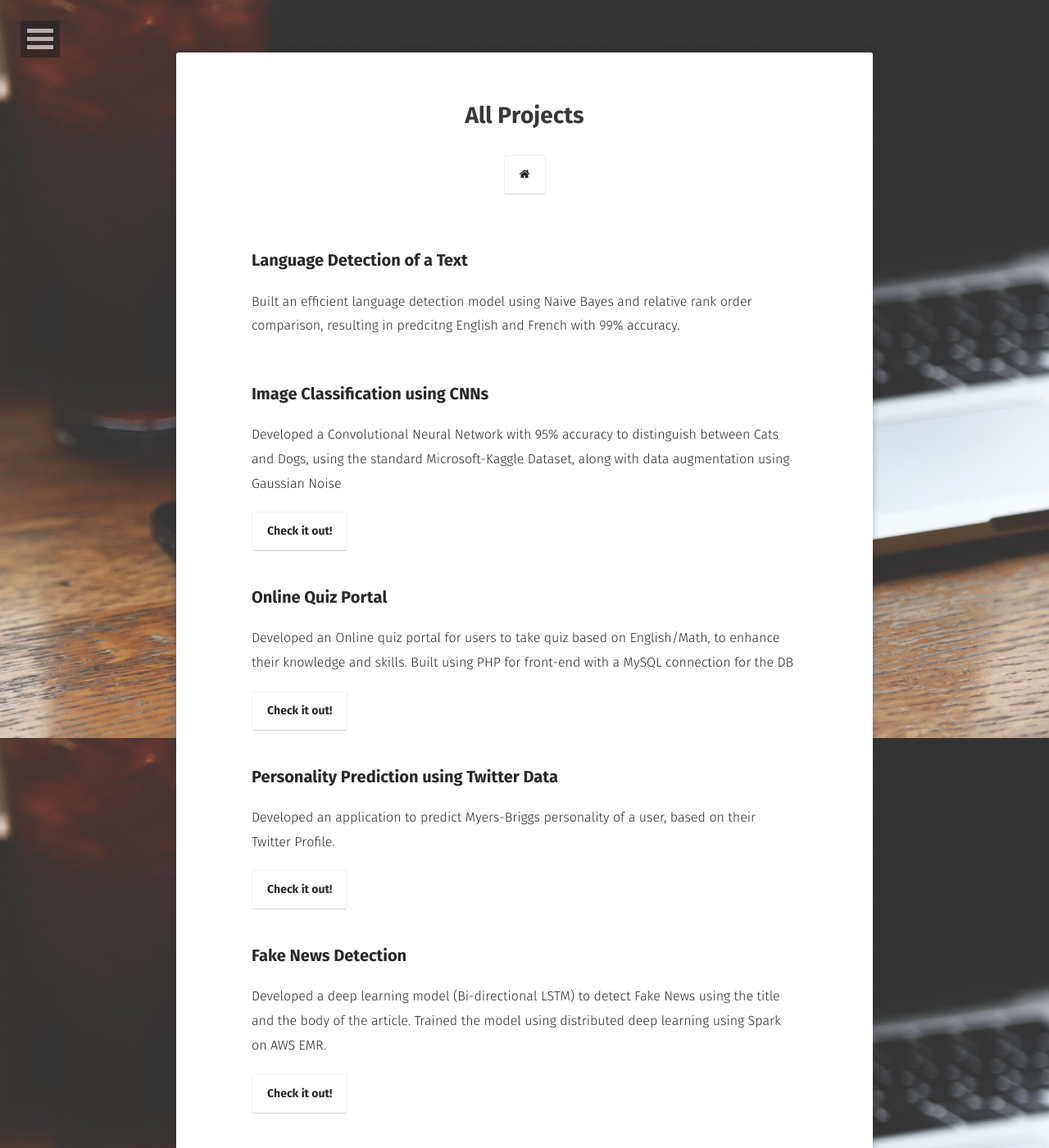
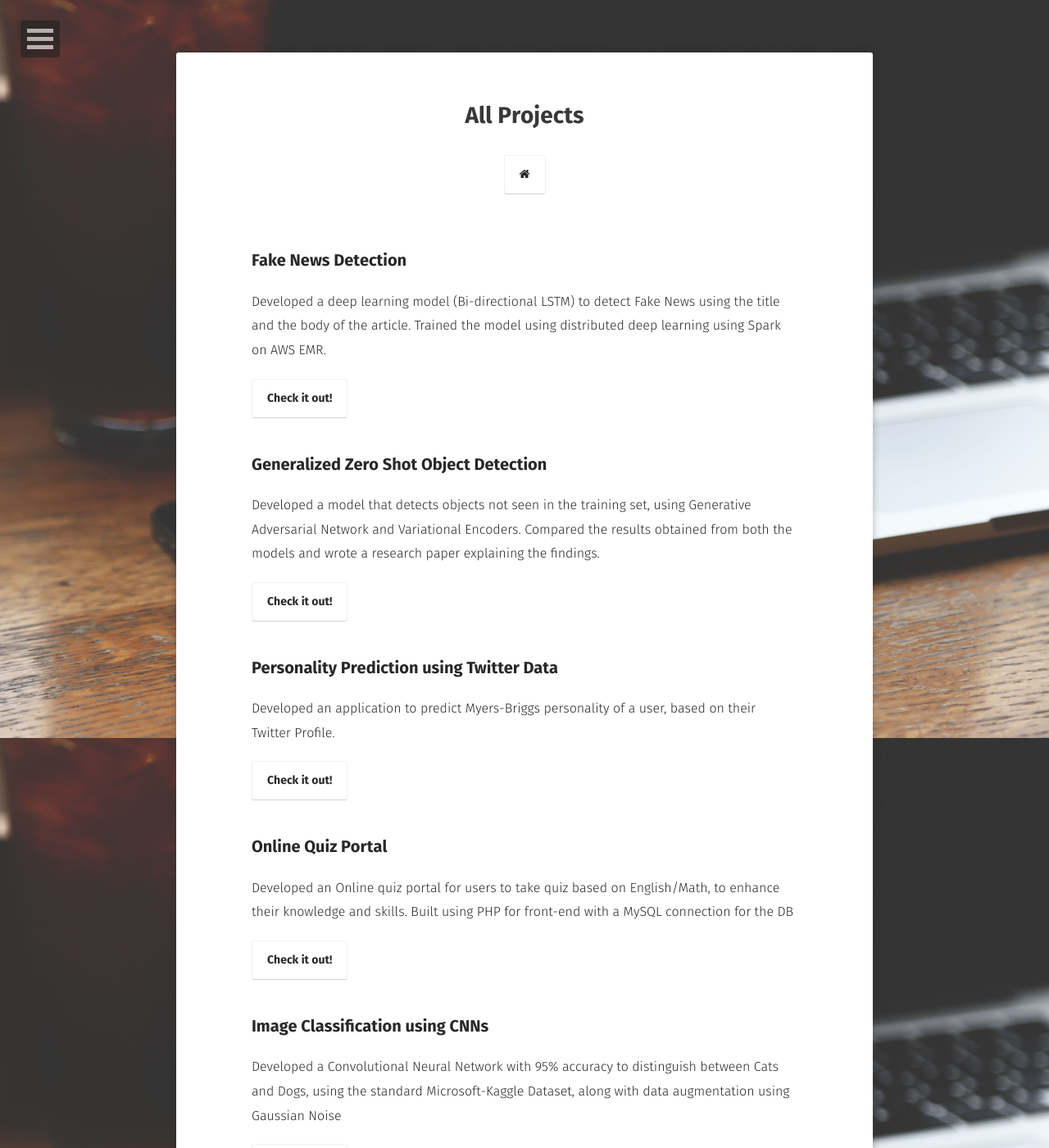
Before and after one commit to Najq/najq.github.io, a Jekyll site: the page built from projects/index.md, in a window 1280 px wide and 1400 px high. Shown: the whole window at 82% size. Built offline with Jekyll 4.4.1, drawn with Linux system fonts in a browser that asks for light colours; some web fonts are replaced.

Commit message:
Social Network

```diff
--- a/_posts/2016-03-23-Twitter.md
+++ /dev/null
@@ -1,13 +0,0 @@
----
-layout: post
-title:  "Personality Prediction using Twitter Data"
-date:   2020-04-06
-excerpt: "Developed an application to predict Myers-Briggs personality of a user, based on their Twitter Profile."
-project: true
-tag:
-comments: false
----
-
-
-
-<center><b>Personality Prediction using Twitter Data</b></center>
--- a/_posts/2016-03-24-quiz.md
+++ /dev/null
@@ -1,13 +0,0 @@
----
-layout: post
-title:  "Online Quiz Portal"
-date:   2020-04-06
-excerpt: "Developed an Online quiz portal for users to take quiz based on English/Math, to enhance their knowledge and skills. Built using PHP for front-end with a MySQL connection for the DB"
-project: true
-tag:
-comments: false
----
-
-
-
-<center><b>Online Quiz Portal</b></center>
--- a/_posts/2016-03-25-CatsVDogs.md
+++ /dev/null
@@ -1,13 +0,0 @@
----
-layout: post
-title:  "Image Classification using CNNs"
-date:   2020-04-06
-excerpt: "Developed a Convolutional Neural Network with 95% accuracy to distinguish between Cats and Dogs, using the standard Microsoft-Kaggle Dataset, along with data augmentation using Gaussian Noise"
-project: true
-tag:
-comments: false
----
-
-
-
-<center><b>Image Classification using CNNs</b></center>
--- a/_posts/2016-03-25-langaugeDet.md
+++ /dev/null
@@ -1,13 +0,0 @@
----
-layout: post
-title:  "Language Detection of a Text"
-date:   2020-04-06
-excerpt: "Built an efficient language detection model using Naive Bayes and relative rank order comparison, resulting in predcitng English and French with 99% accuracy."
-project: true
-tag:
-comments: false
----
-
-
-
-<center><b>Language Detection of a Text</b></center>
```
Also changed, not shown: _posts/2012-05-23-readability-feature-post.md (deleted, +0 -46 lines), _posts/2013-08-16-code-highlighting-post.md (deleted, +0 -121 lines), _posts/2020-01-06-masters.md (deleted, +0 -8 lines), about/index.md (+2 -1 lines).
